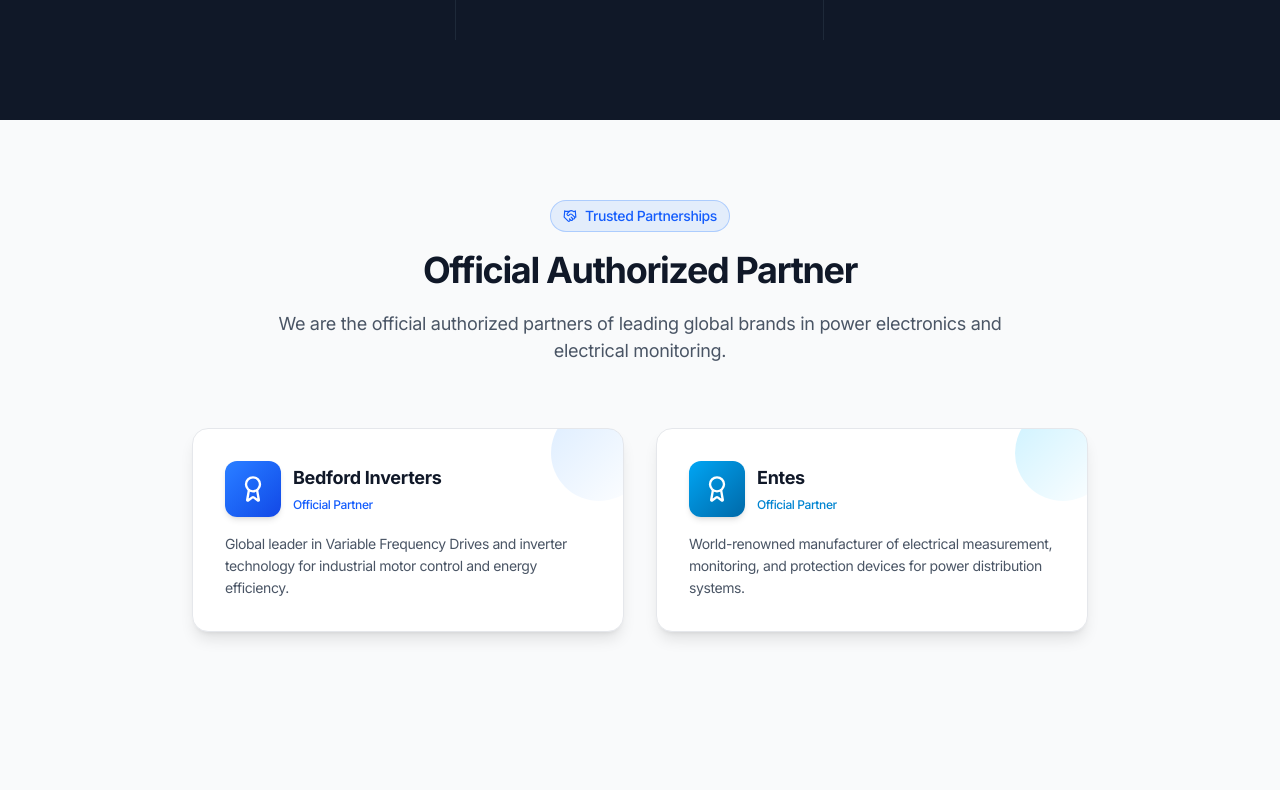
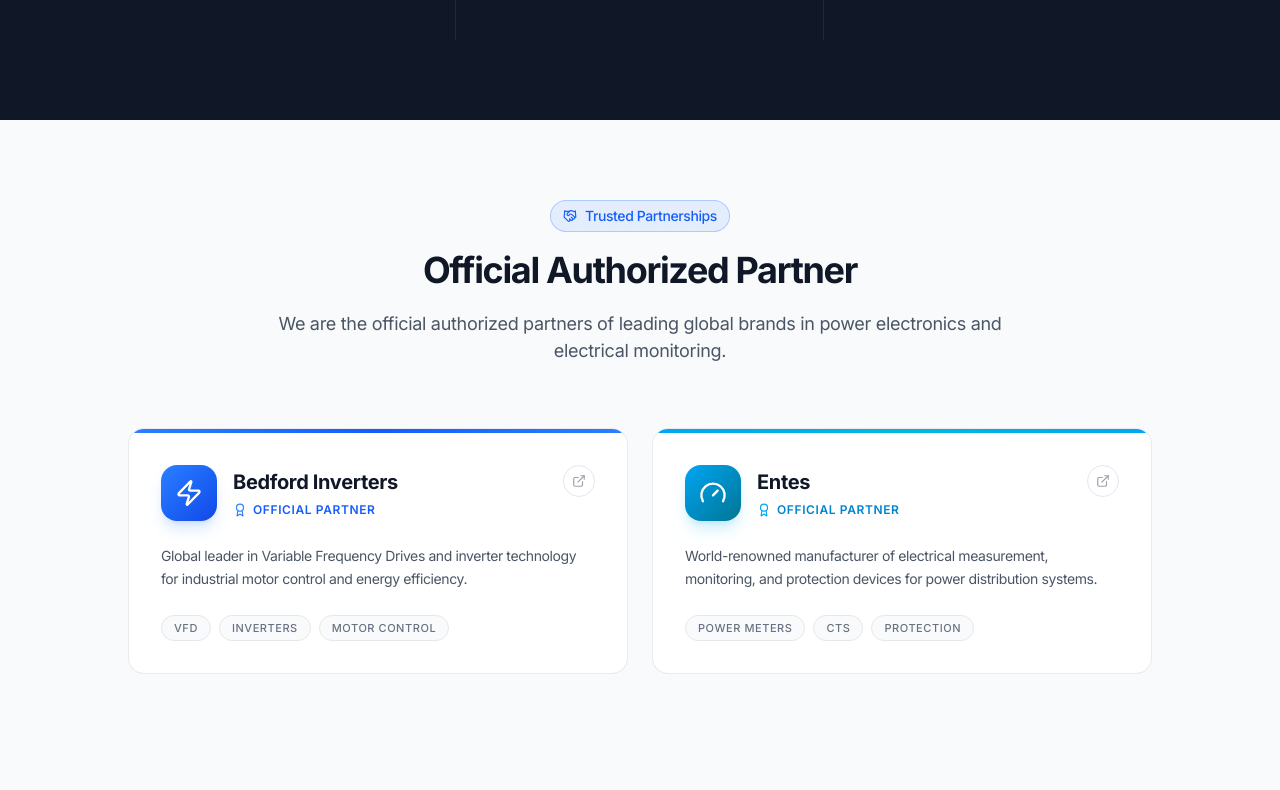
Before and after one commit to OYAPStudio/PowerLand, a Next.js app: page /en in a window 1280 px wide. Shown: the part 2140-2930 px from the top of the page. Built offline with nearby package versions, Linux system fonts and the light colour scheme.

Commit message:
rebuild the cards of teh partnerships

```diff
--- a/components/partners.tsx
+++ b/components/partners.tsx
@@ -1,13 +1,25 @@
 "use client";
 
 import { useTranslations } from "next-intl";
-import { Handshake, Award } from "lucide-react";
+import { Handshake, Award, ExternalLink, Zap, Gauge } from "lucide-react";
 
 export default function Partners() {
   const t = useTranslations("partners");
 
   return (
-    <section id="partners" className="relative">
+    <section id="partners" className="relative overflow-hidden">
+      {/* Background accent */}
+      <div className="pointer-events-none absolute inset-0 -z-10">
+        <div
+          className="absolute inset-0 opacity-40 dark:opacity-100"
+          style={{
+            backgroundImage:
+              "radial-gradient(circle at 25% 25%, rgba(59,130,246,0.04) 0.7px, transparent 1px), radial-gradient(circle at 75% 75%, rgba(59,130,246,0.04) 0.7px, transparent 1px)",
+            backgroundSize: "14px 14px",
+          }}
+        />
+      </div>
+
       <div className="mx-auto max-w-6xl px-4 sm:px-6">
         <div className="py-12 md:py-20">
           {/* Section header */}
@@ -25,57 +37,107 @@
           </div>
 
           {/* Partner cards */}
-          <div className="mx-auto grid max-w-4xl gap-8 sm:grid-cols-2">
+          <div className="mx-auto grid max-w-5xl gap-6 sm:grid-cols-2">
             {/* Bedford */}
             <div
-              className="group relative overflow-hidden rounded-2xl border border-gray-200 bg-white p-8 shadow-lg transition hover:shadow-xl dark:border-gray-700 dark:bg-gray-800"
+              className="group relative overflow-hidden rounded-2xl border border-gray-200/80 bg-white transition-all duration-500 hover:-translate-y-1 hover:shadow-[0_20px_60px_rgba(0,0,0,0.08)] dark:border-white/10 dark:bg-white/[0.04] dark:hover:border-white/20 dark:hover:shadow-[0_20px_60px_rgba(0,0,0,0.4)]"
               data-aos="fade-up"
             >
-              <div className="absolute -right-6 -top-6 h-24 w-24 rounded-full bg-gradient-to-br from-blue-400/20 to-transparent" />
-              <div className="relative">
-                <div className="mb-4 flex items-center gap-3">
-                  <div className="flex h-14 w-14 items-center justify-center rounded-xl bg-gradient-to-br from-blue-500 to-blue-700 shadow-md">
-                    <Award className="h-7 w-7 text-white" />
+              {/* Top accent bar */}
+              <div className="h-1 w-full bg-gradient-to-r from-blue-500 via-blue-600 to-blue-500" />
+
+              <div className="p-8">
+                {/* Header */}
+                <div className="mb-6 flex items-start justify-between">
+                  <div className="flex items-center gap-4">
+                    <div className="flex h-14 w-14 items-center justify-center rounded-2xl bg-gradient-to-br from-blue-500 to-blue-700 shadow-lg shadow-blue-500/20">
+                      <Zap className="h-7 w-7 text-white" />
                     </div>
                     <div>
-                    <h3 className="text-lg font-bold text-gray-900 dark:text-white">
+                      <h3 className="text-xl font-bold text-gray-900 dark:text-white">
                         {t("bedford.name")}
                       </h3>
-                    <span className="text-xs font-medium text-blue-600 dark:text-blue-400">
+                      <div className="mt-1 flex items-center gap-1.5">
+                        <Award className="h-3.5 w-3.5 text-blue-500" />
+                        <span className="text-xs font-semibold uppercase tracking-wider text-blue-600 dark:text-blue-400">
                           Official Partner
                         </span>
                       </div>
                     </div>
-                <p className="text-sm text-gray-600 dark:text-gray-400">
+                  </div>
+                  <div className="flex h-8 w-8 items-center justify-center rounded-full border border-gray-200 text-gray-400 transition-all group-hover:border-blue-500/40 group-hover:text-blue-500 dark:border-white/10 dark:text-slate-500 dark:group-hover:border-blue-500/40 dark:group-hover:text-blue-400">
+                    <ExternalLink className="h-3.5 w-3.5" />
+                  </div>
+                </div>
+
+                {/* Description */}
+                <p className="mb-6 text-sm leading-relaxed text-gray-600 dark:text-slate-400">
                   {t("bedford.description")}
                 </p>
+
+                {/* Tags */}
+                <div className="flex flex-wrap gap-2">
+                  {["VFD", "Inverters", "Motor Control"].map((tag) => (
+                    <span
+                      key={tag}
+                      className="rounded-full border border-gray-200 bg-gray-50 px-3 py-1 text-[11px] font-medium uppercase tracking-wider text-gray-500 dark:border-white/10 dark:bg-white/5 dark:text-slate-500"
+                    >
+                      {tag}
+                    </span>
+                  ))}
+                </div>
               </div>
             </div>
 
             {/* Entes */}
             <div
-              className="group relative overflow-hidden rounded-2xl border border-gray-200 bg-white p-8 shadow-lg transition hover:shadow-xl dark:border-gray-700 dark:bg-gray-800"
+              className="group relative overflow-hidden rounded-2xl border border-gray-200/80 bg-white transition-all duration-500 hover:-translate-y-1 hover:shadow-[0_20px_60px_rgba(0,0,0,0.08)] dark:border-white/10 dark:bg-white/[0.04] dark:hover:border-white/20 dark:hover:shadow-[0_20px_60px_rgba(0,0,0,0.4)]"
               data-aos="fade-up"
               data-aos-delay={150}
             >
-              <div className="absolute -right-6 -top-6 h-24 w-24 rounded-full bg-gradient-to-br from-sky-400/20 to-transparent" />
-              <div className="relative">
-                <div className="mb-4 flex items-center gap-3">
-                  <div className="flex h-14 w-14 items-center justify-center rounded-xl bg-gradient-to-br from-sky-500 to-sky-700 shadow-md">
-                    <Award className="h-7 w-7 text-white" />
+              {/* Top accent bar */}
+              <div className="h-1 w-full bg-gradient-to-r from-sky-500 via-cyan-500 to-sky-500" />
+
+              <div className="p-8">
+                {/* Header */}
+                <div className="mb-6 flex items-start justify-between">
+                  <div className="flex items-center gap-4">
+                    <div className="flex h-14 w-14 items-center justify-center rounded-2xl bg-gradient-to-br from-sky-500 to-cyan-700 shadow-lg shadow-sky-500/20">
+                      <Gauge className="h-7 w-7 text-white" />
                     </div>
                     <div>
-                    <h3 className="text-lg font-bold text-gray-900 dark:text-white">
+                      <h3 className="text-xl font-bold text-gray-900 dark:text-white">
                         {t("entes.name")}
                       </h3>
-                    <span className="text-xs font-medium text-sky-600 dark:text-sky-400">
+                      <div className="mt-1 flex items-center gap-1.5">
+                        <Award className="h-3.5 w-3.5 text-sky-500" />
+                        <span className="text-xs font-semibold uppercase tracking-wider text-sky-600 dark:text-sky-400">
                           Official Partner
                         </span>
                       </div>
                     </div>
-                <p className="text-sm text-gray-600 dark:text-gray-400">
+                  </div>
+                  <div className="flex h-8 w-8 items-center justify-center rounded-full border border-gray-200 text-gray-400 transition-all group-hover:border-sky-500/40 group-hover:text-sky-500 dark:border-white/10 dark:text-slate-500 dark:group-hover:border-sky-500/40 dark:group-hover:text-sky-400">
+                    <ExternalLink className="h-3.5 w-3.5" />
+                  </div>
+                </div>
+
+                {/* Description */}
+                <p className="mb-6 text-sm leading-relaxed text-gray-600 dark:text-slate-400">
                   {t("entes.description")}
                 </p>
+
+                {/* Tags */}
+                <div className="flex flex-wrap gap-2">
+                  {["Power Meters", "CTs", "Protection"].map((tag) => (
+                    <span
+                      key={tag}
+                      className="rounded-full border border-gray-200 bg-gray-50 px-3 py-1 text-[11px] font-medium uppercase tracking-wider text-gray-500 dark:border-white/10 dark:bg-white/5 dark:text-slate-500"
+                    >
+                      {tag}
+                    </span>
+                  ))}
+                </div>
               </div>
             </div>
           </div>
```
Lines whose indentation alone changed are shown as unchanged.
